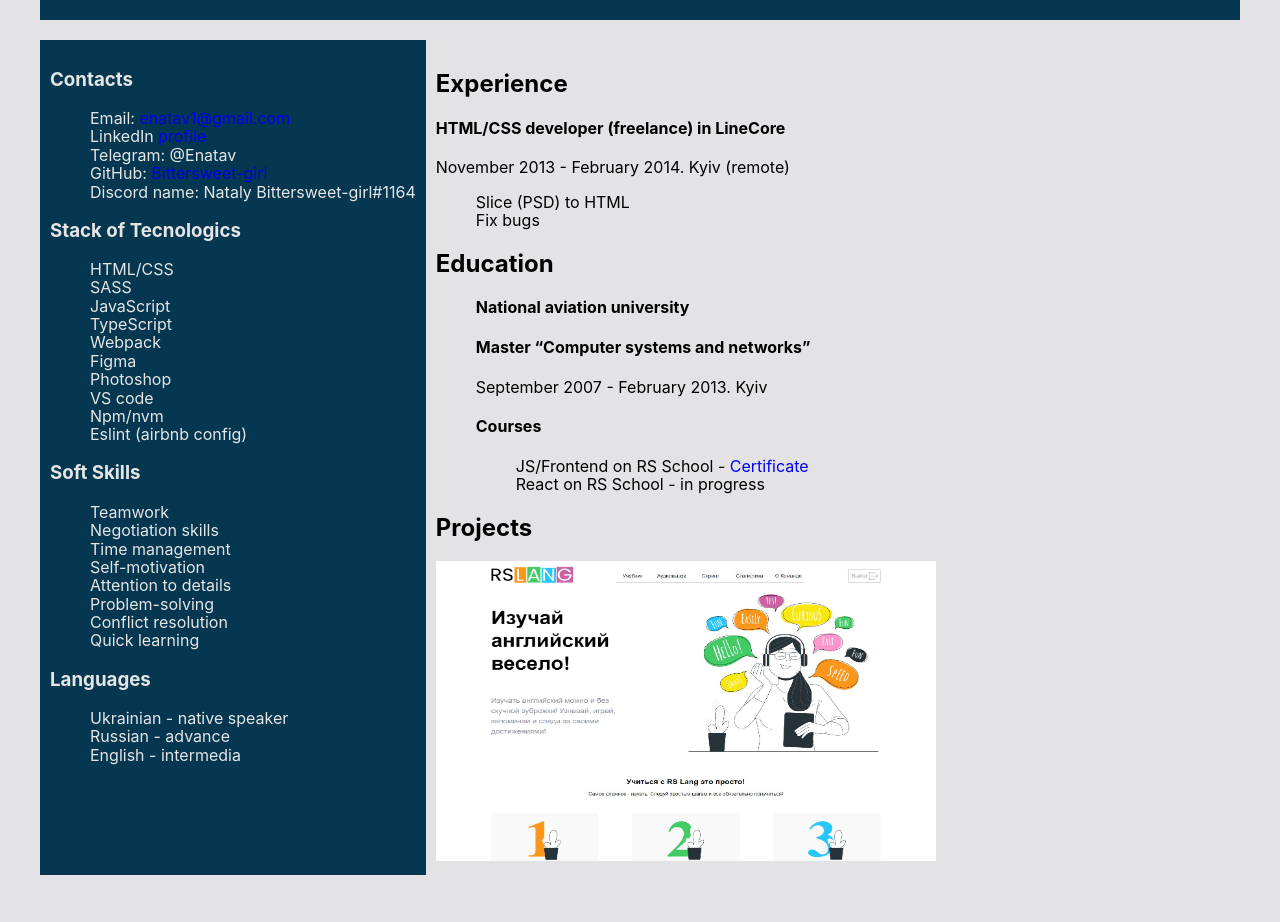
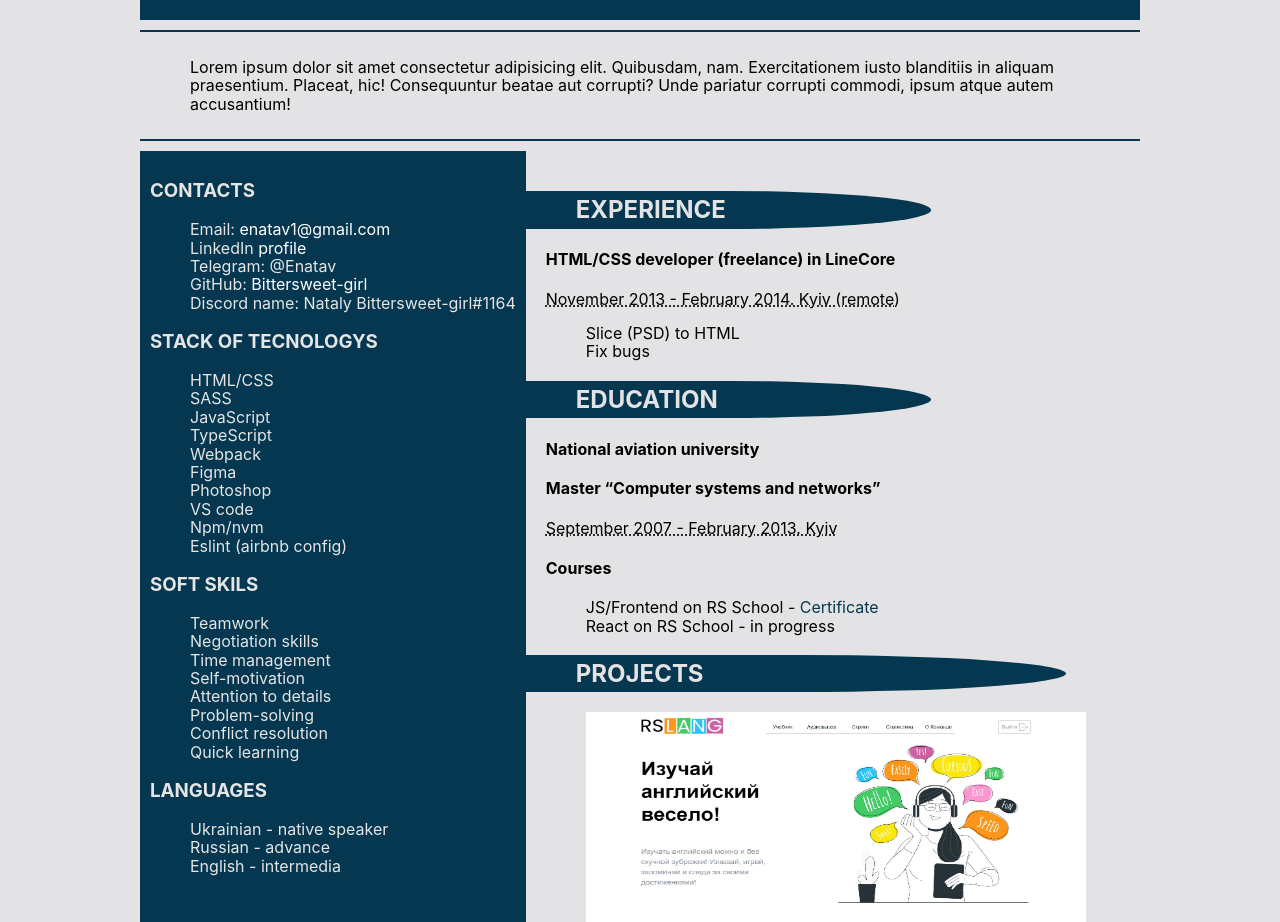
Before and after one commit to Bittersweet-girl/my-cv, a plain HTML site: page index.html in a window 1280 px wide. Shown: the part 130-1052 px from the top of the page. Before the commit the page ends 1005 px from the top, so only its background shows below. Drawn offline with Linux system fonts and the light colour scheme; a web font is replaced by a local one.

Commit message:
feat: add main styles

```diff
--- a/index.html
+++ b/index.html
@@ -15,13 +15,13 @@
         <h1 class="header__title">NATALIYA SAKHNO</h1>
         <h3 class="header__subtitle">Trainee/Junior JavaScript developer</h3>
     </header>
-    <div class="spase">
-        <div class="spase__line"></div>
-    </div>
+    <section class="aboute">
+        <p>Lorem ipsum dolor sit amet consectetur adipisicing elit. Quibusdam, nam. Exercitationem iusto blanditiis in aliquam praesentium. Placeat, hic! Consequuntur beatae aut corrupti? Unde pariatur corrupti commodi, ipsum atque autem accusantium!</p>
+    </section>
     <div class="main-content">
     <aside class="sidebar">
         <div>
-            <h3 class="sidebar__title">Contacts</h3>
+            <h3 class="sidebar__title">CONTACTS</h3>
             <ul class="sidebar-list">
                 <li>Email:
                 <a href="mailto:enatav1@gmail.com" class="sidebar__link">enatav1@gmail.com</a></li>
@@ -33,7 +33,7 @@
             </ul>
         </div>
         <div>
-            <h3 class="sidebar__title">Stack of Tecnologics</h3>
+            <h3 class="sidebar__title">STACK OF TECNOLOGYS</h3>
             <ul class="sidebar-list">
                 <li>HTML/CSS</li>
                 <li>SASS</li>
@@ -48,7 +48,7 @@
             </ul>
         </div>
         <div>
-            <h3 class="sidebar__title">Soft Skills</h3>
+            <h3 class="sidebar__title">SOFT SKILS</h3>
             <ul class="sidebar-list">
                 <li>Teamwork</li>
                 <li>Negotiation skills</li>
@@ -61,7 +61,7 @@
             </ul>
         </div>
         <div>
-            <h3 class="sidebar__title">Languages</h3>
+            <h3 class="sidebar__title">LANGUAGES</h3>
             <ul class="sidebar-list">
                 <li>Ukrainian - native speaker</li>
                 <li>Russian - advance</li>
@@ -72,7 +72,7 @@
 
     <main class="main">
         <section class="work">
-            <h2 class="work__title">Experience</h2>
+            <h2 class="work__title main__title">EXPERIENCE</h2>
             <div>
                 <h4 class="work__position">HTML/CSS developer (freelance) in LineCore</h4>
                 <p class="work__period">November 2013 - February 2014. Kyiv (remote)</p>
@@ -87,14 +87,11 @@
             </div>
         </section>
         <section class="education">
-            <h2 class="education__title">Education</h2>
-            <ul class="education-list">
-                <li>
+            <h2 class="education__title main__title">EDUCATION</h2>
+            <div>
                     <h4 class="education__name">National aviation university</h4>
                     <h4 class="education__position">Master “Computer systems and networks”</h4>
                     <p class="education__period">September 2007 - February 2013. Kyiv</p>
-                </li>
-                <li>
                     <h4 class="education__name">Courses</h4>
                     <ul class="education-list">
                         <li>JS/Frontend on RS School -
@@ -102,14 +99,17 @@
                         </li>
                         <li>React on RS School - in progress</li>
                     </ul>
+            </div>
+        </section>
+        <section class="project">
+            <h2 class="project__title main__title">PROJECTS</h2>
+            <ul class="project-list">
+                <li>
+                    <a class="project__link" href="https://rslang-bittersweet-girl.herokuapp.com">
+                        <img src="assets/img/lang.jpg" alt="RSlang" class="project__img">
+                    </a>
                 </li>
             </ul>
-        </section>
-        <section class="project">
-            <h2 class="project__title">Projects</h2>
-            <a class="project__link" href="https://rslang-bittersweet-girl.herokuapp.com">
-                <img src="assets/img/lang.jpg" alt="RSlang" class="project__img">
-            </a>
         </section>
     </main>
     </div>
--- a/styles.css
+++ b/styles.css
@@ -17,13 +17,15 @@ body {
 }
 
 .wrapper {
-    max-width: 1200px;
+    max-width: 1000px;
     margin: 0 auto;
 }
 
 a {
     text-decoration: none;
     cursor: pointer;
+    transition: 0.3s;
+    color: #053750;
 }
 a:hover{
     font-weight: bold;
@@ -54,17 +56,11 @@ li {
     background-color: #053750;
     top: 87px;
 }
-.spase {
-    display: flex;
-    align-items: center;
-    height: 20px;
-}
-
-.spase__line {
-    display: block;
-    height: 2px;
-    background-color: #053750;
-    margin: auto 0;
+.aboute{
+    padding: 10px 50px;
+    border-bottom: #053750 2px solid;
+    border-top: #053750 2px solid;
+    margin: 10px 0;
 }
 .main-content{
     display: flex;
@@ -80,19 +76,32 @@ li {
 
 /* .sidebar-list {} */
 
-/* .sidebar__link {} */
+.sidebar__link {
+    color: white;
+}
 
 .main {
-    padding: 10px;
+    padding: 20px;
 }
-
+.main__title{
+    background-color: #053750;
+    padding: 5px 50px;
+    border-bottom-right-radius: 50%;
+    border-top-right-radius: 50%;
+    width: 75%;
+    margin-left: -20px;
+    color: #E3E3E5;
+}
 /* .work {} */
 
 /* .work__title {} */
 
 /* .work__position {} */
 
-/* .work__period {} */
+.work__period {
+    text-decoration: underline;
+    text-decoration-style: dotted;
+}
 
 /* .work-list {} */
 
@@ -106,13 +115,23 @@ li {
 
 /* .education__position {} */
 
-/* .education__period {} */
+.education__period {
+    text-decoration: underline;
+    text-decoration-style: dotted;
+}
 
 /* .project {} */
 
-/* .project__title {} */
+.project__title {
+    width: 100%;
+}
 
 .project__img {
+    transition: 0.3s;
+    transform: scale(1);
     height: 300px;
     width: 500px;
 }
+.project__img:hover{
+    transform: scale(1.03);
+}
```
